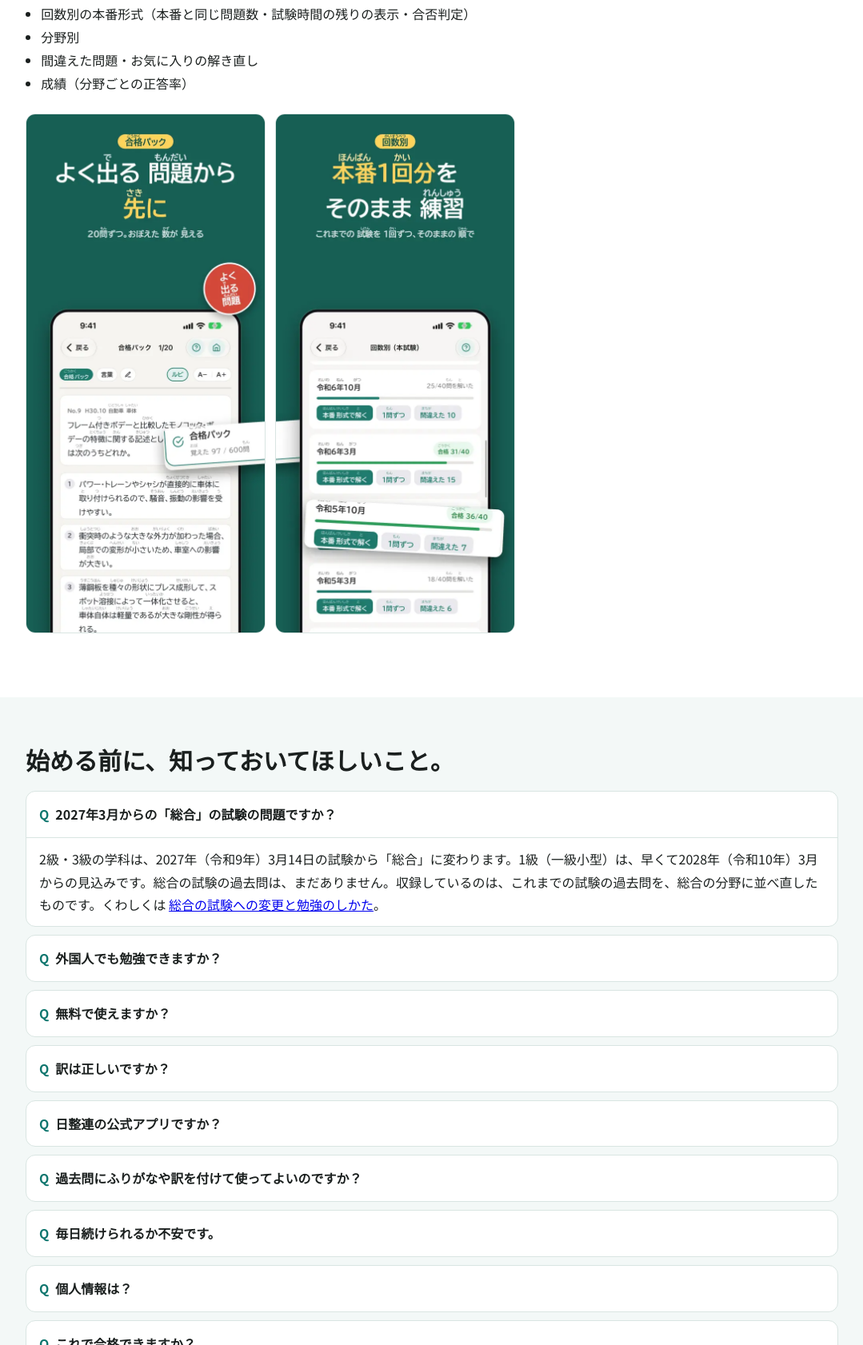
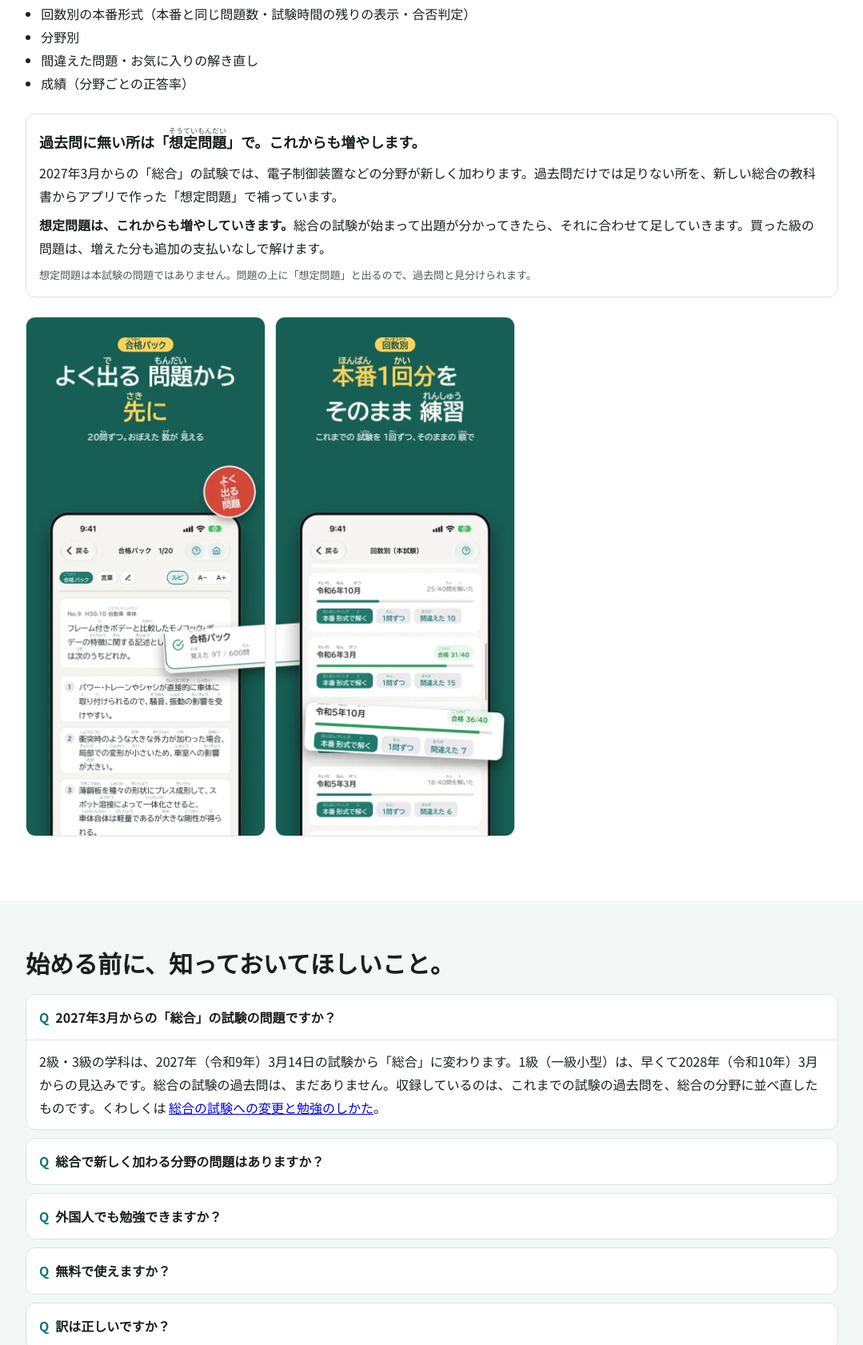
Before and after one commit to nosunosukawa/seibisolo-site, a plain HTML site: page index.html in a window 1280 px wide. Shown: the part 4060-5742 px from the top of the page at 80% size, without its empty margins (100-1179 px from the left). Drawn offline with Linux system fonts and the light colour scheme.

Commit message:
LP: 想定問題（総合の新しい分野）の箱・Q&A・構造化データ・英語の一文。「これからも増やす・買った級は追加の支払いなし」（社長 11/7）
Co-Authored-By: Claude Opus 5.5 <noreply@anthropic.com>

```diff
--- a/index.html
+++ b/index.html
@@ -26,6 +26,7 @@
 {"@type":"FAQPage","mainEntity":[
 {"@type":"Question","name":"外国人が日本の自動車整備士の国家試験を勉強できるアプリはありますか？","acceptedAnswer":{"@type":"Answer","text":"ふりがな整備士は、試験と同じ日本語の問題に、すべての漢字のふりがなと、英語・ネパール語・中国語・シンハラ語・ベトナム語・ミャンマー語・インドネシア語の参考訳を付けた過去問アプリです。問題ごとに専門用語の訳も出ます。"}},
 {"@type":"Question","name":"自動車整備士の試験はいつから「総合」に変わりますか？","acceptedAnswer":{"@type":"Answer","text":"2級と3級の学科試験は、令和9年（2027年）3月14日の試験から、ガソリン・ジーゼル・シャシ・二輪などに分かれていた試験が1つの「総合」の試験になります。1級（一級小型）の総合の試験は、早くて令和10年3月からの見込みです。"}},
+{"@type":"Question","name":"総合で新しく加わる分野の問題はありますか？","acceptedAnswer":{"@type":"Answer","text":"あります。過去問に無い所は、新しい総合の教科書からアプリで作った「想定問題」で補っています（本試験の問題ではなく、問題の上に「想定問題」と出ます）。想定問題はこれからも増やしていきます。買った級の問題は、増えた分も追加の支払いなしで解けます。"}},
 {"@type":"Question","name":"総合の試験の過去問はありますか？","acceptedAnswer":{"@type":"Answer","text":"まだありません（初回が令和9年3月のため）。ふりがな整備士は、これまでの試験の過去問（2級・3級は平成28年10月〜令和8年10月、1級は平成29年3月〜令和8年3月）を、総合の試験の分野（エンジン・シャシ・電子制御装置・整備機器と基礎・法規）に並べ直して収録しています。"}},
 {"@type":"Question","name":"無料で使えますか？","acceptedAnswer":{"@type":"Answer","text":"級ごとに本番1回分の形の「総合の予想問題」（2級40問・3級30問・1級50問）は無料で全部解けます。全問は級ごとの買い切り（3級980円・2級1,500円・1級1,800円）です。サブスクリプションはありません。"}},
 {"@type":"Question","name":"訳は正しいですか？","acceptedAnswer":{"@type":"Answer","text":"訳と解説は AI で作った参考です。意味が違うときは、日本語の問題文が正しいものです。本番は日本語なので、ふりがなを消して解く練習もしてください。"}},
@@ -282,6 +283,13 @@ section .wrap>p,section .wrap>h2{max-width:760px}
       <li>間違えた問題・お気に入りの解き直し</li>
       <li>成績（分野ごとの正答率）</li>
     </ul>
+    <!-- 想定問題（2026-11-07 社長「想定問題も追加していることが出ていない。どんどん増やすことを約束して」） -->
+    <div class="box" id="sotei" style="margin-top:24px">
+      <p style="margin:0;font-weight:700;font-size:18px">過去問に無い所は「<ruby>想定問題<rt>そうていもんだい</rt></ruby>」で。これからも増やします。</p>
+      <p style="margin:8px 0 0">2027年3月からの「総合」の試験では、電子制御装置などの分野が新しく加わります。過去問だけでは足りない所を、新しい総合の教科書からアプリで作った「想定問題」で補っています。</p>
+      <p style="margin:8px 0 0"><strong>想定問題は、これからも増やしていきます。</strong>総合の試験が始まって出題が分かってきたら、それに合わせて足していきます。買った級の問題は、増えた分も追加の支払いなしで解けます。</p>
+      <p class="note" style="margin:8px 0 0">想定問題は本試験の問題ではありません。問題の上に「想定問題」と出るので、過去問と見分けられます。</p>
+    </div>
     <div class="shots">
       <img src="img/lp/05-pass-pack.webp" alt="合格パックの画面" loading="lazy" width="600" height="1303">
       <img src="img/lp/06-real-format.webp" alt="回数別の本番形式の画面" loading="lazy" width="600" height="1303">
@@ -295,6 +303,8 @@ section .wrap>p,section .wrap>h2{max-width:760px}
     <h2>始める前に、知っておいてほしいこと。</h2>
     <details open><summary>2027年3月からの「総合」の試験の問題ですか？</summary>
       <p>2級・3級の学科は、2027年（令和9年）3月14日の試験から「総合」に変わります。1級（一級小型）は、早くて2028年（令和10年）3月からの見込みです。総合の試験の過去問は、まだありません。収録しているのは、これまでの試験の過去問を、総合の分野に並べ直したものです。くわしくは <a href="sogo.html">総合の試験への変更と勉強のしかた</a>。</p></details>
+    <details><summary>総合で新しく加わる分野の問題はありますか？</summary>
+      <p>あります。過去問に無い所は、新しい総合の教科書からアプリで作った「想定問題」で補っています（本試験の問題ではないので、問題の上に「想定問題」と出ます）。想定問題は、これからも増やしていきます。買った級の問題は、増えた分も追加の支払いなしで解けます。</p></details>
     <details><summary>外国人でも勉強できますか？</summary>
       <p>試験と同じ日本語の問題に、全部の漢字のふりがなと、英語・ネパール語・中国語・シンハラ語・ベトナム語・ミャンマー語・インドネシア語の参考訳を付けています。問題ごとに専門用語の訳も出ます。本番は日本語なので、最後は日本語の問題文で解けるように練習します。</p></details>
     <details><summary>無料で使えますか？</summary>
```
Also changed, not shown: en.html (+1 -0 lines).
